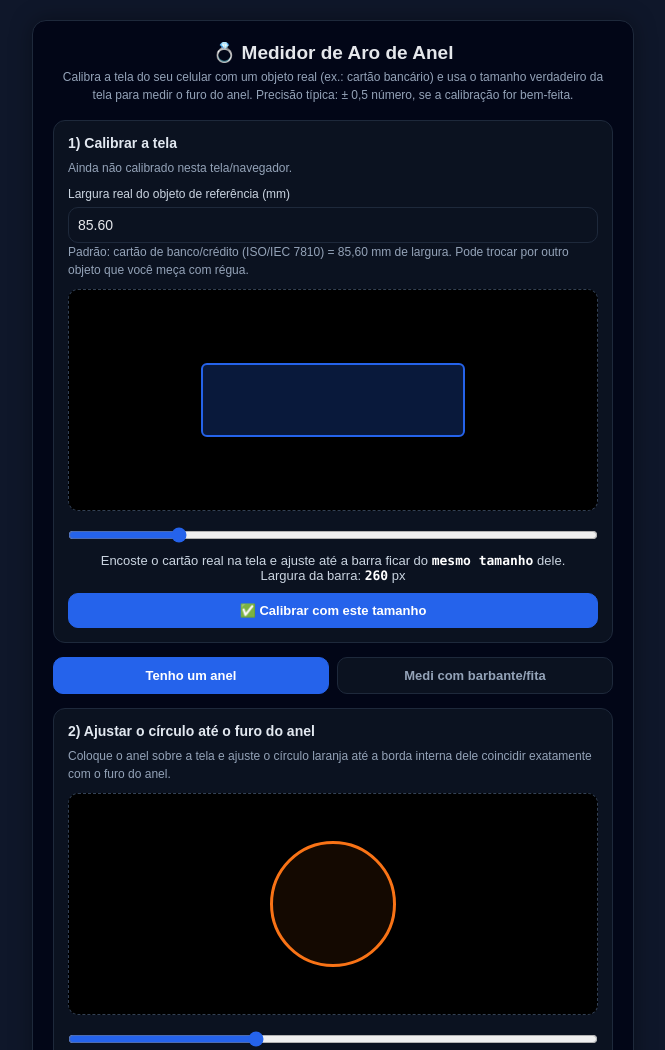
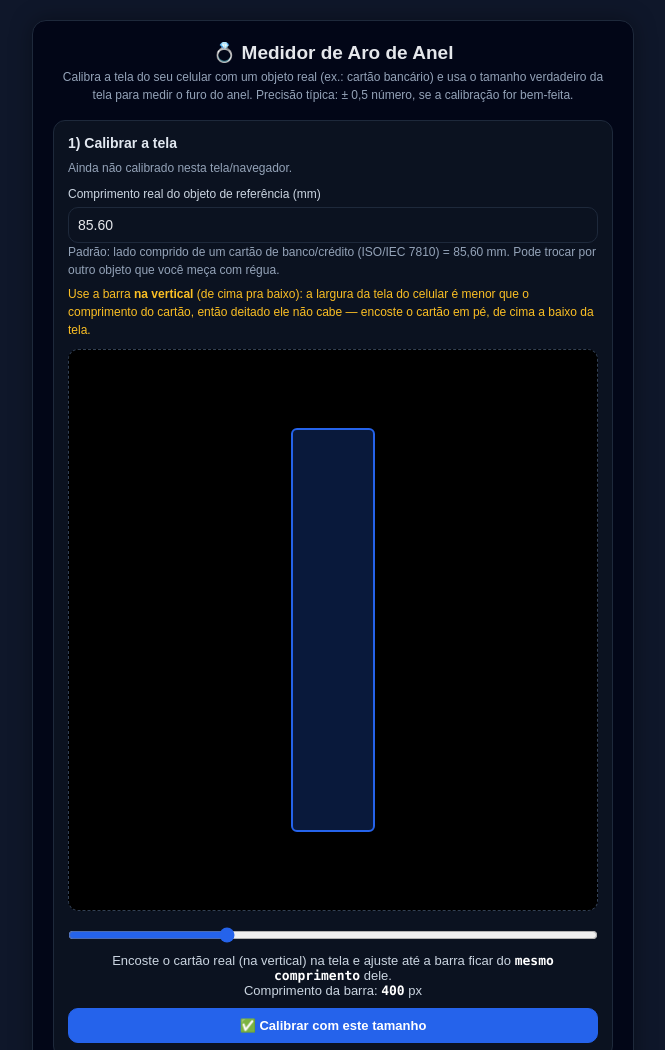
Before and after one commit to alrlimaangelica/creative, a plain HTML site: page medidor-anel.html in a window 1280 px wide. Shown: the top 1050 px of the page, without its empty margins (307-972 px from the left). Drawn offline with Linux system fonts and the light colour scheme.

Commit message:
Corrige calibração do medidor de anel: barra vertical
A largura física da tela de um celular (~60-70mm) é menor que o
comprimento de um cartão de banco (85,60mm), então a barra horizontal
nunca conseguia acompanhar o tamanho real do cartão. Agora a barra de
calibração é vertical, aproveitando a altura da tela (~130-150mm), que
comporta o comprimento do cartão com folga.

Co-authored-by: Claude <noreply@anthropic.com>

```diff
--- a/medidor-anel.html
+++ b/medidor-anel.html
@@ -60,10 +60,13 @@
     .stage{
       display:flex; align-items:center; justify-content:center;
       background:#000; border:1px dashed #334155; border-radius:10px;
-      height:220px; margin:10px 0; position:relative; overflow:hidden;
+      height:220px; margin:10px 0; position:relative;
+    }
+    #calStage{
+      height:min(70dvh, 640px);
     }
     #calBar{
-      height:70px; background:rgba(37,99,235,.25); border:2px solid #2563eb; border-radius:6px;
+      width:80px; background:rgba(37,99,235,.25); border:2px solid #2563eb; border-radius:6px;
     }
     #ringCircle{
       border:3px solid #f97316; border-radius:50%; background:rgba(249,115,22,.08);
@@ -99,15 +102,19 @@
       <div class="muted" id="calStatus">Ainda não calibrado nesta tela/navegador.</div>
 
       <div id="calForm">
-        <label>Largura real do objeto de referência (mm)</label>
+        <label>Comprimento real do objeto de referência (mm)</label>
         <input type="number" id="refWidthMM" value="85.60" step="0.01" />
-        <div class="muted">Padrão: cartão de banco/crédito (ISO/IEC 7810) = 85,60 mm de largura. Pode trocar por outro objeto que você meça com régua.</div>
+        <div class="muted">Padrão: lado comprido de um cartão de banco/crédito (ISO/IEC 7810) = 85,60 mm. Pode trocar por outro objeto que você meça com régua.</div>
+        <div class="muted warn" style="margin-top:6px;">
+          Use a barra <b>na vertical</b> (de cima pra baixo): a largura da tela do celular é menor que o
+          comprimento do cartão, então deitado ele não cabe — encoste o cartão em pé, de cima a baixo da tela.
+        </div>
 
-        <div class="stage">
-          <div id="calBar" style="width:260px;"></div>
+        <div class="stage" id="calStage">
+          <div id="calBar" style="height:400px;"></div>
         </div>
-        <input type="range" id="calSlider" min="120" max="820" step="1" value="260" />
-        <div class="readout">Encoste o cartão real na tela e ajuste até a barra ficar do <b>mesmo tamanho</b> dele.<br>Largura da barra: <b id="calPxOut">260</b> px</div>
+        <input type="range" id="calSlider" min="150" max="1000" step="1" value="400" />
+        <div class="readout">Encoste o cartão real (na vertical) na tela e ajuste até a barra ficar do <b>mesmo comprimento</b> dele.<br>Comprimento da barra: <b id="calPxOut">400</b> px</div>
 
         <div class="row" style="margin-top:10px;">
           <button class="btn primary" onclick="confirmCalibration()">✅ Calibrar com este tamanho</button>
@@ -293,9 +300,9 @@
 
   function confirmCalibration(){
     const refMM = Number(document.getElementById("refWidthMM").value);
-    const barPx = document.getElementById("calBar").getBoundingClientRect().width;
+    const barPx = document.getElementById("calBar").getBoundingClientRect().height;
     if (!isFinite(refMM) || refMM <= 0){
-      alert("Informe uma largura de referência válida em mm.");
+      alert("Informe um comprimento de referência válido em mm.");
       return;
     }
     pxPerMm = barPx / refMM;
@@ -319,7 +326,7 @@
 
   document.getElementById("calSlider").addEventListener("input", (e) => {
     const px = Number(e.target.value);
-    document.getElementById("calBar").style.width = px + "px";
+    document.getElementById("calBar").style.height = px + "px";
     document.getElementById("calPxOut").textContent = px;
   });
 
```
